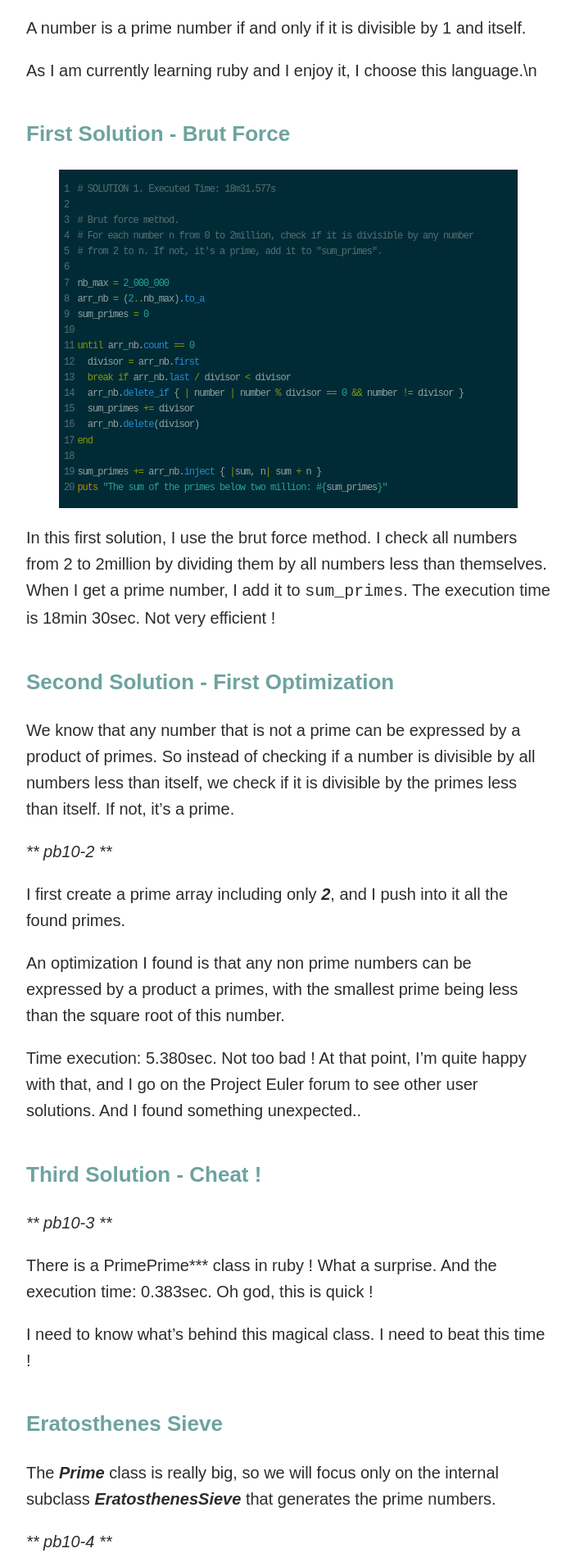
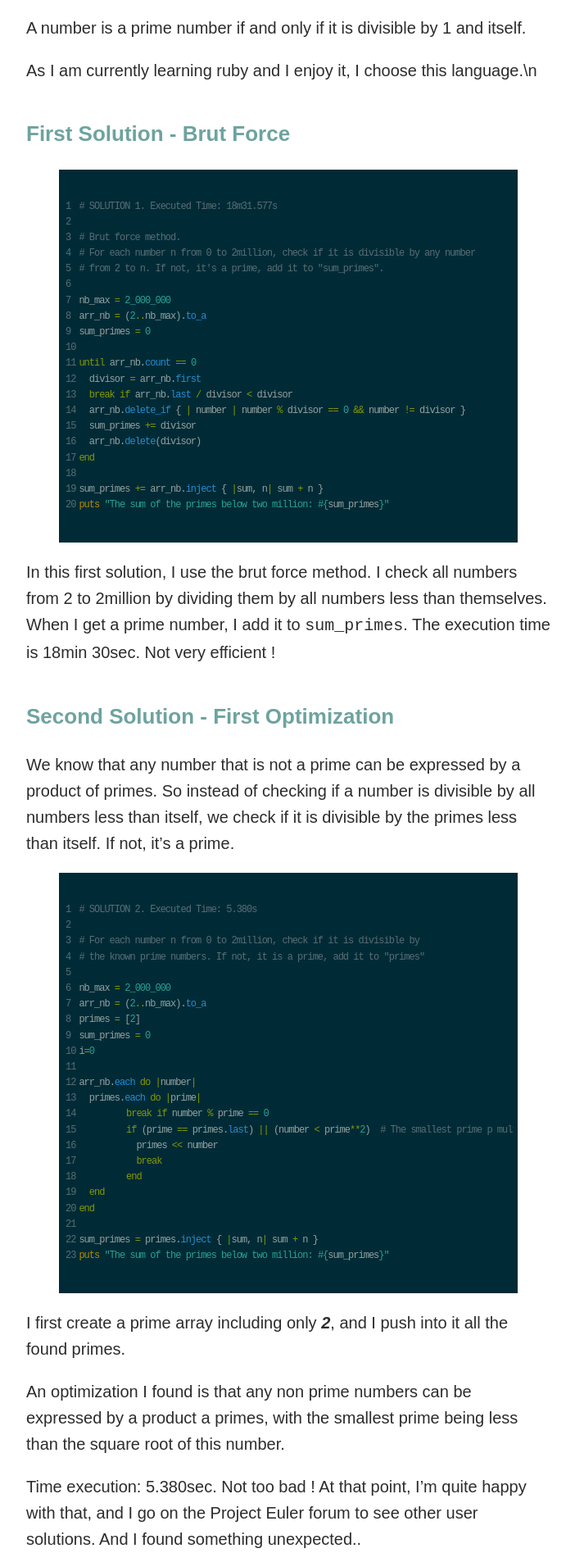
Before and after one commit to florianmainguy/florianmainguy.github.io, a Jekyll site: the page built from _posts/2015-08-28-sum-of-prime-numbers-program-optimization.markdown, in a window 1280 px wide. Shown: the part 1028-2923 px from the top of the page at 82% size, without its empty margins (288-990 px from the left). Built offline with Jekyll 4.4.1, drawn with Linux system fonts in a browser that asks for light colours; some of the changed text lies outside the part shown.

Commit message:
restructuration

```diff
--- a/_posts/2015-08-28-sum-of-prime-numbers-program-optimization.markdown
+++ b/_posts/2015-08-28-sum-of-prime-numbers-program-optimization.markdown
@@ -53,7 +53,31 @@
 
 We know that any number that is not a prime can be expressed by a product of primes. So instead of checking if a number is divisible by all numbers less than itself, we check if it is divisible by the primes less than itself. If not, it's a prime.
 
-*** pb10-2 ***
+{% highlight ruby linenos%}
+# SOLUTION 2. Executed Time: 5.380s
+
+# For each number n from 0 to 2million, check if it is divisible by
+# the known prime numbers. If not, it is a prime, add it to "primes"
+
+nb_max = 2_000_000
+arr_nb = (2..nb_max).to_a
+primes = [2]
+sum_primes = 0
+i=0
+
+arr_nb.each do |number|
+  primes.each do |prime|
+  	break if number % prime == 0
+  	if (prime == primes.last) || (number < prime**2)  # The smallest prime p multiple
+  	  primes << number 								  # of a number N: p**2 < N
+  	  break
+  	end
+  end
+end
+
+sum_primes = primes.inject { |sum, n| sum + n }
+puts "The sum of the primes below two million: #{sum_primes}"
+{% endhighlight %}
 
 I first create a prime array including only ***2***, and I push into it all the found primes.
 
@@ -64,7 +88,17 @@
 
 ##Third Solution - Cheat !
 
-*** pb10-3 ***
+{% highlight ruby linenos%}
+# SOLUTION 3. Executed Time: 0.383s
+
+# Too easy..
+
+require 'prime'
+
+sum_primes = Prime.each(2_000_000).inject(:+)
+
+puts "The sum of the primes below nb_max: #{sum_primes}"
+{% endhighlight %}
 
 There is a <cod>Prime</cod>Prime*** class in ruby ! What a surprise. And the execution time: 0.383sec. Oh god, this is quick !
 
@@ -75,17 +109,68 @@
 
 The ***Prime*** class is really big, so we will focus only on the internal subclass ***EratosthenesSieve*** that generates the prime numbers.
 
-*** pb10-4 ***
+{% highlight ruby linenos%}
+# Internal use. An implementation of eratosthenes' sieve
+  class EratosthenesSieve
+    include Singleton
+
+    def initialize
+      @primes = [2, 3, 5, 7, 11, 13, 17, 19, 23, 29, 31, 37, 41, 43, 47, 53, 59,
+ 61, 67, 71, 73, 79, 83, 89, 97, 101]
+      # @max_checked must be an even number
+      @max_checked = @primes.last + 1
+    end
+
+    def get_nth_prime(n)
+      compute_primes while @primes.size <= n
+      @primes[n]
+    end
+
+    private
+    def compute_primes
+      # max_segment_size must be an even number
+      max_segment_size = 1e6.to_i
+      max_cached_prime = @primes.last
+      # do not double count primes if #compute_primes is interrupted
+      # by Timeout.timeout
+      @max_checked = max_cached_prime + 1 if max_cached_prime > @max_checked
+
+      segment_min = @max_checked
+      segment_max = [segment_min + max_segment_size, max_cached_prime * 2].min
+      root = Integer(Math.sqrt(segment_max).floor)
+
+      sieving_primes = @primes[1 .. -1].take_while { |prime| prime <= root }
+      offsets = Array.new(sieving_primes.size) do |i|
+        (-(segment_min + 1 + sieving_primes[i]) / 2) % sieving_primes[i]
+      end
+
+      segment = ((segment_min + 1) .. segment_max).step(2).to_a
+      sieving_primes.each_with_index do |prime, index|
+        composite_index = offsets[index]
+        while composite_index < segment.size do
+          segment[composite_index] = nil
+          composite_index += prime
+        end
+      end
+
+      segment.each do |prime|
+        @primes.push prime unless prime.nil?
+      end
+      @max_checked = segment_max
+    end
+  end
+
+{% endhighlight %}
 
 What I learn first with this code, is that there is something called the Sieve of Eratosthenes and it is apparently important in this algorithm.
 A quick look on <a href="https://en.wikipedia.org/wiki/Sieve_of_Eratosthenes">wikipedia</a> and I discover that Eratosthenes is a Greek mathematician, and that he created a simple algorithm to find all prime numbers to any given limit.
 
 So, how does it work ?
 
-***cit***
-To find all the prime numbers less than or equal to a given integer n by Eratosthenes' method:
-Create a list of consecutive integers from 2 through n: (2, 3, 4, ..., n).
-Initially, let p equal 2, the first prime number.
+
+<To find all the prime numbers less than or equal to a given integer n by Eratosthenes' method:
+<Create a list of consecutive integers from 2 through n: (2, 3, 4, ..., n).
+<Initially, let p equal 2, the first prime number.
 Starting from p, enumerate its multiples by counting to n in increments of p, and mark them in the list (these will be 2p, 3p, 4p, ... ; the p itself should not be marked).
 Find the first number greater than p in the list that is not marked. If there was no such number, stop. Otherwise, let p now equal this new number (which is the next prime), and repeat from step 3.
 When the algorithm terminates, the numbers remaining not marked in the list are all the primes below n.
@@ -96,7 +181,41 @@
 
 ##Fourth Solution - Greek Tribute
 
-*** pb 10-5 ***
+{% highlight ruby linenos%}
+# SOLUTION 4. Executed Time: 0.443s
+
+# Implementation of eratosthenes' sieve
+#
+# Instead of taking a number and checking if it's a prime, we take a prime and
+# eliminate all his multiples. The next number following the prime that has not been
+# eliminating is the next prime. We can then loop this two operations till we get
+# all the primes of the number N.
+#
+# Optimization 1: stop eliminating multiples when we arrive at a prime p where
+#    			  p**2 > N because following non primes have already been eliminated.
+# Optimization 2: eliminate multiples of a prime p beginning at p**2 because
+# 			      previous non primes have already been eliminated.
+
+nb_max = 2_000_000
+
+# create array of numbers
+arr_nb = [*0..nb_max]
+arr_nb[0] = nil
+arr_nb[1] = nil
+
+# if number is not a prime, replace value by "nil"
+(2..Math.sqrt(nb_max)).each do |nb|            # optimization 1
+  if arr_nb[nb]
+    (nb**2..nb_max).step(2*nb) do |not_prime|  # optimization 2
+      arr_nb[not_prime]=nil
+    end
+  end
+end
+
+# sum the primes
+sum_primes = arr_nb.compact.inject {|sum, n| sum + n}
+puts "The sum of the primes below nb_max: #{sum_primes}"
+{% endhighlight %}
 
 There is two optimizations in this algorithm. The first one is to look for multiples of a prime p beginning at ***p square***, and the second is to stop the process when we arrive at a prime p where ***p>square root number***, where N is the limit. But is it enough ?
 
@@ -109,7 +228,42 @@
 
 Multiples of any primes are half even, half odd. That means that half of the time, we eliminate even multiples, that have already been eliminated with the prime ***2***. Can we avoid doing that ?
 
-*** pb 10-6 ***
+{% highlight ruby linenos%}
+# SOLUTION 5 Executed Time: 0.348s
+
+# Implementation of eratosthenes' sieve
+#
+# Instead of taking a number and checking if it's a prime, we take a prime and
+# eliminate all his multiples. The next number following the prime that has not been
+# eliminating is the next prime. We can then loop this two operations till we get
+# all the primes of the number N.
+#
+# Optimization 3: eliminate first all even numbers (except 2).
+# 				  Then eliminate only multiples of primes that are odd.
+
+nb_max = 2_000_000
+
+# create array of numbers
+arr_nb = [*0..nb_max]
+arr_nb[0] = nil
+arr_nb[1] = nil
+
+# even numbers
+(2**2..nb_max).step(2) {|even_nb| arr_nb[even_nb] = nil}
+
+# odd numbers
+(3..Math.sqrt(nb_max)).each do |number|
+  if arr_nb[number]
+    (number**2..nb_max).step(2 *number) do |not_prime|   # optimization 3
+      arr_nb[not_prime]=nil
+    end
+  end
+end
+
+# sum the primes
+sum_primes = arr_nb.compact.inject {|sum, n| sum + n}
+puts "The sum of the primes below nb_max: #{sum_primes}"
+{% endhighlight %}
 
 This new optimization allows to eliminate first all even numbers, then to eliminate odd multiples of primes. And the execution time.. 0.348sec.
 
--- a/_sass/_layout.scss
+++ b/_sass/_layout.scss
@@ -105,7 +105,7 @@
     font-style: italic;
 }
 .highlight {
-    padding: 0px 3px 0px 3px;
+    padding: 1px 5px 1px 5px;
 }
 
 .highlight pre code {
```
